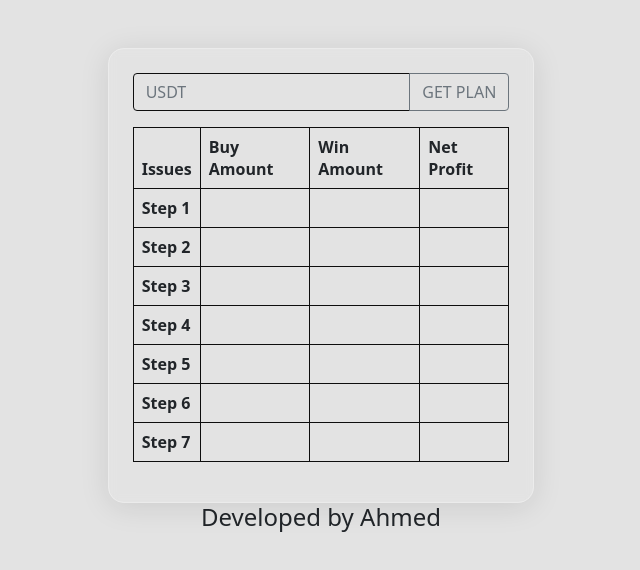
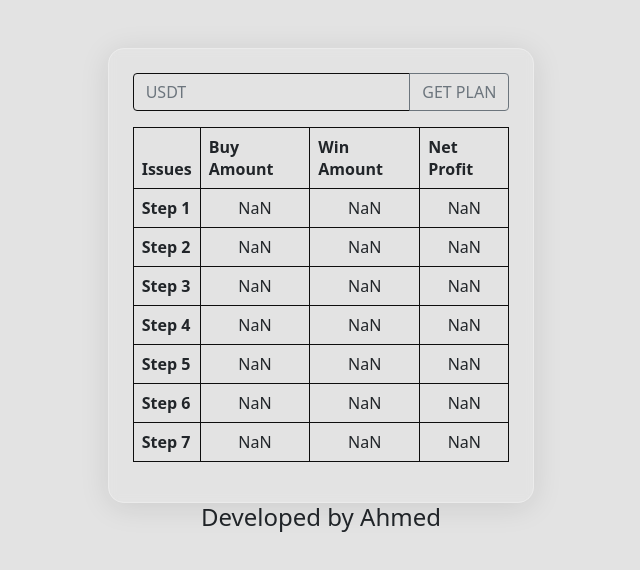
Before and after one commit to mahmedamin/mchart, a website: page index.html in a window 1280 px wide. Shown: the whole page, without its empty margins (319-959 px from the left). Drawn offline with nearby package versions, Linux system fonts and the light colour scheme.

Commit message:
Minor fixes

```diff
--- a/index.html
+++ b/index.html
@@ -221,6 +221,6 @@
     </div>
 </div>
 <h4 style="text-align: center;">Developed by Ahmed</h1>
-    <script type="text/javascript" src="main.js"></script>
+    <script type="text/javascript" src="script.js"></script>
 </body>
 </html>
```
